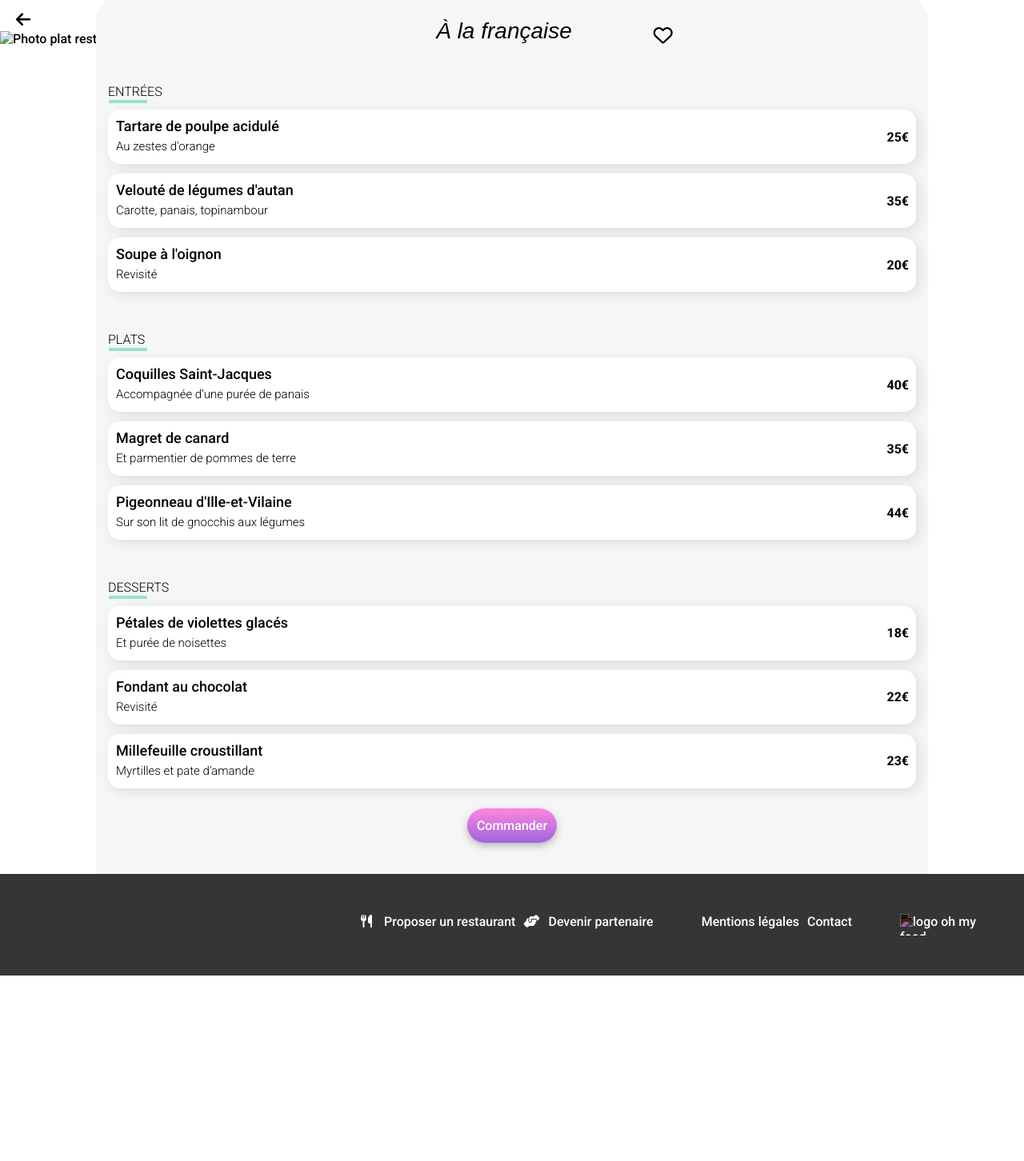
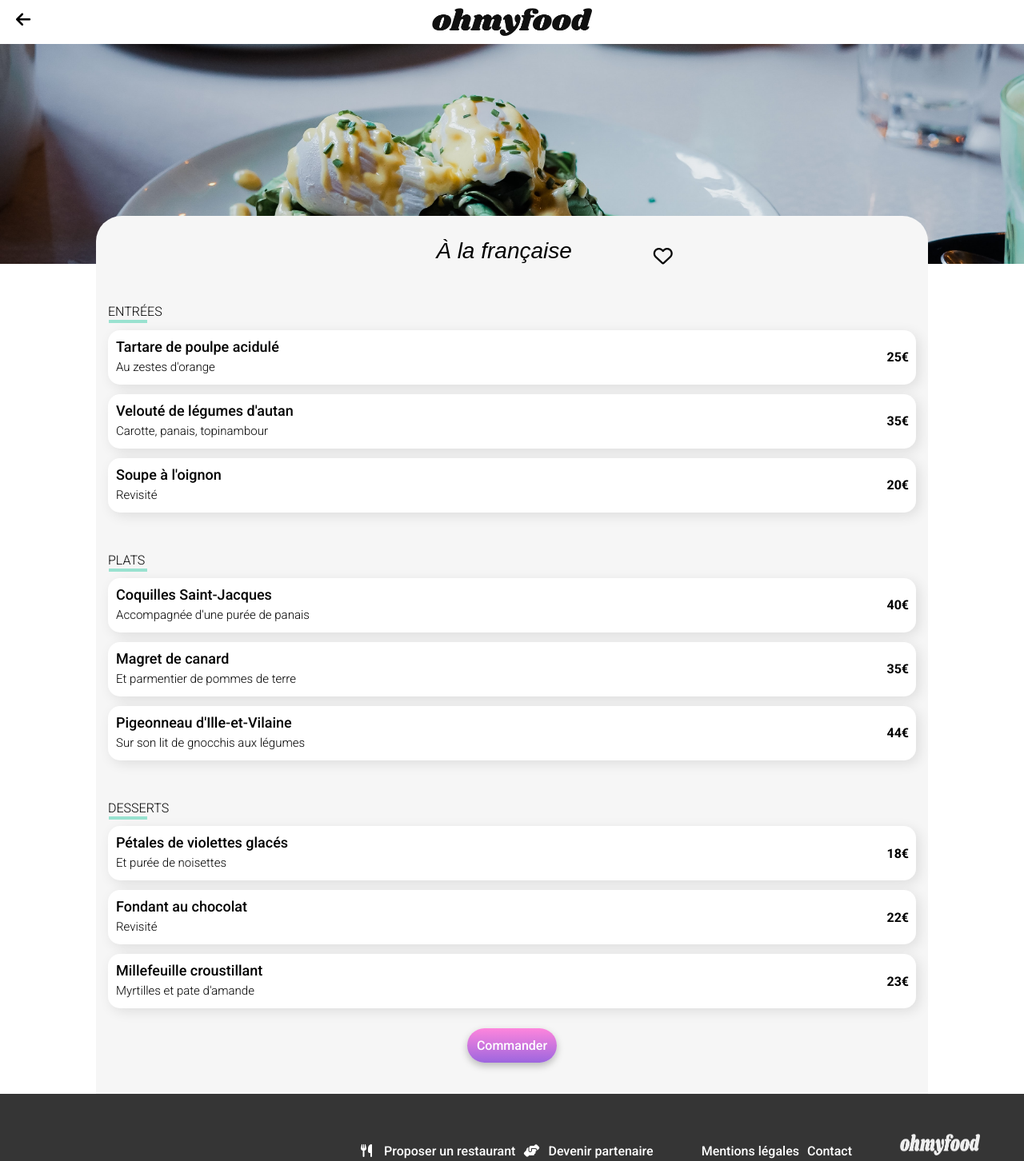
Before and after one commit to MorganDourdoigne/Projet-4, a website: page restaurants/a_la_française.html in a window 1280 px wide. Shown: the whole page at 80% size. Before the commit the page ends 1220 px from the top, so only its background shows below. Drawn offline with nearby package versions, Linux system fonts and the light colour scheme; files that its build step writes are made by us from their sources; the site is published under a folder, as on GitHub Pages, so addresses that start at the root find nothing; a web font is replaced by a local one.

Commit message:
liens pour githubpages des pages restaurants

```diff
--- a/restaurants/a_la_française.html
+++ b/restaurants/a_la_française.html
@@ -15,11 +15,11 @@
 <body>
  <header class="header_page">
   <div class="arrow_header">
-    <a href="/index.html"><i class="fa-solid fa-arrow-left"></i></a>
-        <img src="/assets/images/logo/ohmyfood.png" alt="Logo oh my food" class="logo_header_page">
+    <a href="../index.html"><i class="fa-solid fa-arrow-left"></i></a>
+        <img src="../assets/images/logo/ohmyfood.png" alt="Logo oh my food" class="logo_header_page">
       </div>
  </header>
-          <img class="img_page" src="/assets/images/restaurants/toa-heftiba-DQKerTsQwi0-unsplash.jpg" alt="Photo plat restaurant à la française">
+          <img class="img_page" src="../assets/images/restaurants/toa-heftiba-DQKerTsQwi0-unsplash.jpg" alt="Photo plat restaurant à la française">
      <main class="container_menu">
         <div class="header_menu">
              <h1 class="title_restaurant">À la française</h1>
@@ -189,7 +189,7 @@
   </main>
   <footer>
     <div class="footer_display">
-         <img src="/assets/images/logo/ohmyfood.png" alt="logo oh my food" class="logo_footer">
+         <img src="../assets/images/logo/ohmyfood.png" alt="logo oh my food" class="logo_footer">
         <a href="#"><i class="fa-solid fa-utensils" id="logo_fork"></i>Proposer un restaurant</a>
         <a href="#"><i class="fa-solid fa-handshake-angle" id="logo_handshake"></i>Devenir partenaire</a>
         <a href="#" class="margin_mentions">Mentions légales</a>
```
Also changed, not shown: restaurants/la_note_enchantée.html (+4 -4 lines), restaurants/la_palette_du_gout.html (+4 -4 lines).
